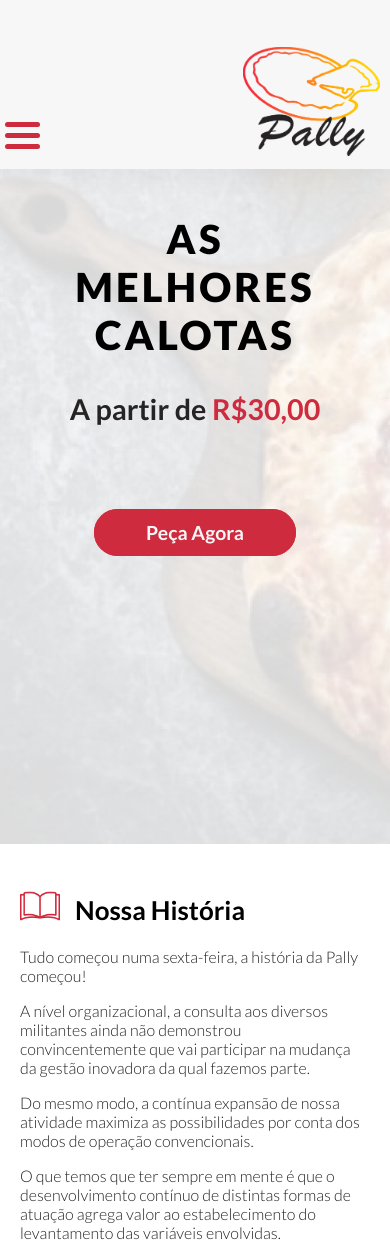
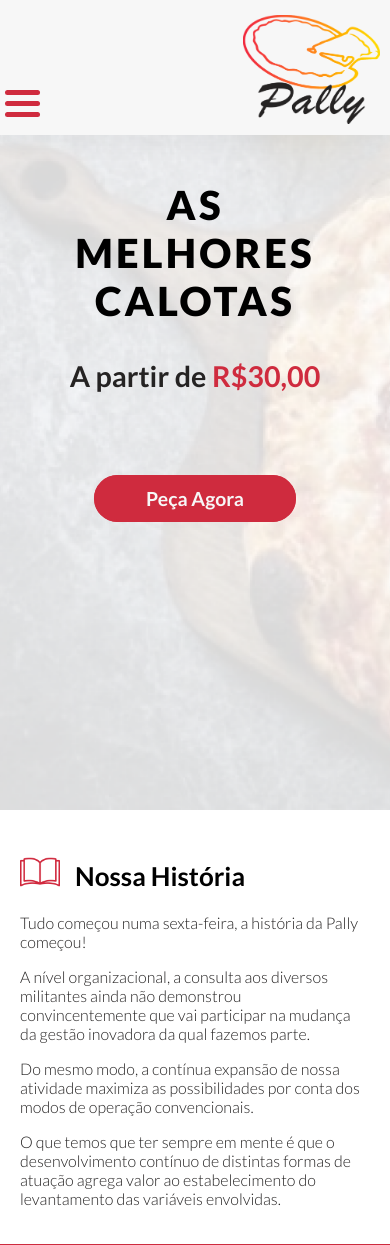
Before and after one commit to alissonpeloso/Pally, a PHP site: page /index.html in a window 390 px wide. Shown: the top 1245 px of the page. Run offline with PHP 8.4, Linux system fonts and the light colour scheme.

Commit message:
change height of nav-bar to mobile

```diff
--- a/css/style.css
+++ b/css/style.css
@@ -554,6 +554,16 @@ footer #infos #text{
 }
 
 @media only screen and (max-width: 1100px){
+    #nav-bar {
+        height: 16vh;
+        width: 100%;
+        flex-direction: row;
+    }
+
+    .content{
+        margin-top: 16vh;
+    }
+
     #nav-bar #nav{
         width: 100%;
         align-self: center;
@@ -584,11 +594,6 @@ footer #infos #text{
     #header-logo{
         width: auto;
         height: 13vh;
-    }
-
-    #nav-bar{
-        width: 100%;
-        flex-direction: row;
     }
 
     #nav nav{
```
